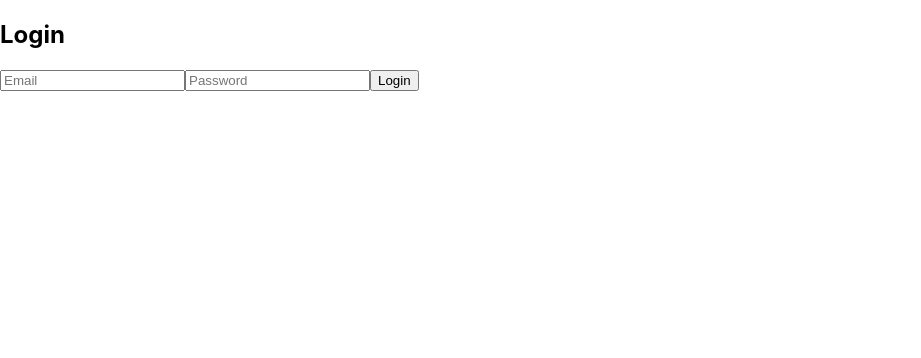
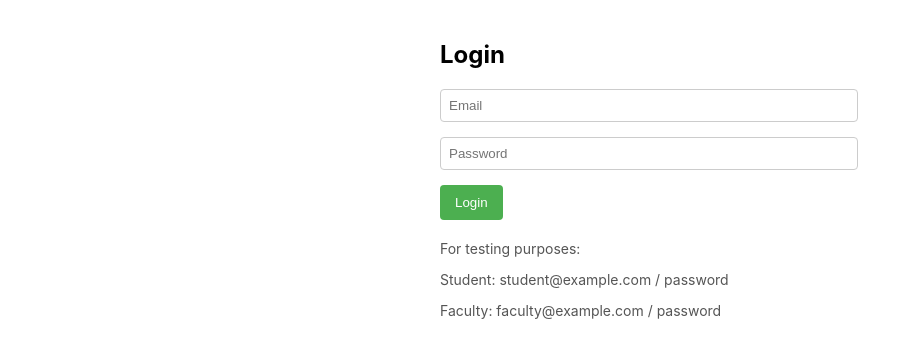
Before and after one commit to IceExconde/STDISCM-S14-Random-P3P4, a React (Create React App) app in the folder P4/frontend/: page / in a window 1280 px wide. Shown: the top 358 px of the page, without its empty margins (0-921 px from the left). Built offline with nearby package versions, Linux system fonts and the light colour scheme.

Commit message:
tried adding fixes (with backend)

```diff
--- a/P4/frontend/src/pages/Courses.js
+++ b/P4/frontend/src/pages/Courses.js
@@ -3,37 +3,94 @@ import Navigation from '../components/Navigation';
 
 function Courses() {
   const [courses, setCourses] = useState([]);
+  const [error, setError] = useState('');
+  const [loading, setLoading] = useState(true);
 
   useEffect(() => {
+    const fetchCourses = async () => {
+      try {
+        setLoading(true);
         const jwt = localStorage.getItem('jwt');
-    fetch('http://localhost:8081/view-courses', {
-      headers: { 'Authorization': `Bearer ${jwt}` }
-    })
-    .then(response => {
+
+        // Log the request details
+        console.log('Making request to:', 'http://localhost:8081/view-courses');
+        console.log('With auth header:', `Bearer ${jwt}`);
+
+        const response = await fetch('http://localhost:8081/view-courses', {
+          headers: {
+            'Authorization': `Bearer ${jwt}`,
+            'Accept': 'application/json'
+          }
+        });
+
+        // Log the response details
+        console.log('Response status:', response.status);
+        console.log('Response headers:', Object.fromEntries([...response.headers.entries()]));
+
         if (!response.ok) {
           throw new Error(`HTTP error! Status: ${response.status}`);
         }
-      return response.json();
-    })
-    .then(data => {
-      console.log('Courses response:', data);
+
+        const text = await response.text();
+        console.log('Response text:', text);
+
+        let data;
+        try {
+          data = JSON.parse(text);
+          console.log('Parsed data:', data);
+        } catch (e) {
+          console.error('JSON parse error:', e);
+          setError('Invalid response format from server');
+          return;
+        }
+
         if (data && data.data) {
           setCourses(data.data);
+        } else if (Array.isArray(data)) {
+          setCourses(data);
+        } else if (data && typeof data === 'object') {
+          // Try some common response patterns
+          const possibleArrays = ['courses', 'items', 'results', 'list'];
+          for (const key of possibleArrays) {
+            if (Array.isArray(data[key])) {
+              setCourses(data[key]);
+              break;
+            }
+          }
         } else {
           setCourses([]);
         }
-    })
-    .catch(err => {
+        setError('');
+      } catch (err) {
         console.error('Failed to load courses:', err);
-      alert('Failed to load courses: ' + err);
-    });
+        setError(`Failed to load courses: ${err.message}`);
+        setCourses([]);
+      } finally {
+        setLoading(false);
+      }
+    };
+
+    fetchCourses();
   }, []);
 
   return (
     <div>
       <Navigation />
       <h2>Available Courses</h2>
-      {courses.length > 0 ? (
+
+      {loading && <p>Loading courses...</p>}
+
+      {error && (
+        <div style={{ color: 'red', margin: '10px 0', padding: '10px', backgroundColor: '#ffeeee', borderRadius: '4px' }}>
+          {error}
+        </div>
+      )}
+
+      {!loading && !error && courses.length === 0 && (
+        <p>No courses available.</p>
+      )}
+
+      {courses.length > 0 && (
         <table style={{ width: '100%', borderCollapse: 'collapse' }}>
           <thead>
             <tr style={{ borderBottom: '1px solid #ddd', backgroundColor: '#f2f2f2' }}>
@@ -46,8 +103,8 @@ function Courses() {
             </tr>
           </thead>
           <tbody>
-            {courses.map(course => (
-              <tr key={course.id} style={{ borderBottom: '1px solid #ddd' }}>
+            {courses.map((course, index) => (
+              <tr key={course.id || index} style={{ borderBottom: '1px solid #ddd' }}>
                 <td style={{ padding: '10px' }}>{course.id}</td>
                 <td style={{ padding: '10px' }}>{course.course}</td>
                 <td style={{ padding: '10px' }}>{course.section}</td>
@@ -58,8 +115,6 @@ function Courses() {
             ))}
           </tbody>
         </table>
-      ) : (
-        <p>No courses available.</p>
       )}
     </div>
   );
--- a/P4/frontend/src/pages/Login.js
+++ b/P4/frontend/src/pages/Login.js
@@ -3,30 +3,57 @@ import React, { useState } from 'react';
 function Login() {
   const [email, setEmail] = useState('');
   const [password, setPassword] = useState('');
+  const [error, setError] = useState('');
+  const [loading, setLoading] = useState(false);
 
-  console.log('Rendering Login');
+  const handleLogin = async () => {
+    try {
+      setError('');
+      setLoading(true);
 
-  const handleLogin = () => {
       // API call to backend Auth service to get JWT
-    fetch('http://localhost:8080/api/auth/login', {
+      console.log('Attempting login to:', 'http://localhost:8080/api/auth/login');
+
+      const response = await fetch('http://localhost:8080/api/auth/login', {
         method: 'POST',
         body: JSON.stringify({ email, password }),
         headers: {
-        'Content-Type': 'application/json'
+          'Content-Type': 'application/json',
+          'Accept': 'application/json'
         }
-    })
-    .then(response => {
+      });
+
+      console.log('Response status:', response.status);
+      console.log('Response headers:', Object.fromEntries([...response.headers.entries()]));
+
       if (!response.ok) {
-        throw new Error(`HTTP error! Status: ${response.status}`);
+        const errorText = await response.text();
+        console.error('Login failed with status:', response.status, errorText);
+        throw new Error(`Login failed with status: ${response.status}. ${errorText}`);
       }
-      return response.json();
-    })
-    .then(data => {
-      console.log('Login response:', data);
+
+      const text = await response.text();
+      console.log('Response text:', text);
+
+      let data;
+      try {
+        data = JSON.parse(text);
+        console.log('Parsed login response:', data);
+      } catch (e) {
+        console.error('JSON parse error:', e);
+        throw new Error('Invalid response format from server');
+      }
+
+      if (!data.token) {
+        throw new Error('No token received from server');
+      }
+
       localStorage.setItem('jwt', data.token); // Save JWT in local storage
 
+      try {
         const payload = data.token.split('.')[1];
         const decodedPayload = JSON.parse(atob(payload));
+        console.log('Decoded JWT payload:', decodedPayload);
         const role = decodedPayload.role;
 
         localStorage.setItem('userRole', role); // Save role in local storage
@@ -37,29 +64,74 @@ function Login() {
         } else {
           window.location.href = '/courses';
         }
-    })
-    .catch(err => {
+      } catch (e) {
+        console.error('Error decoding JWT:', e);
+        throw new Error('Invalid token format');
+      }
+    } catch (err) {
       console.error('Login error:', err);
-      alert('Login failed: ' + err);
-    });
+      setError(err.message || 'Login failed');
+    } finally {
+      setLoading(false);
+    }
   };
 
   return (
-    <div>
+    <div style={{ maxWidth: '400px', margin: '0 auto', padding: '20px' }}>
       <h2>Login</h2>
+
+      {error && (
+        <div style={{
+          color: 'red',
+          margin: '10px 0',
+          padding: '10px',
+          backgroundColor: '#ffeeee',
+          borderRadius: '4px'
+        }}>
+          {error}
+        </div>
+      )}
+
+      <div style={{ marginBottom: '15px' }}>
         <input
           type="email"
           value={email}
           onChange={(e) => setEmail(e.target.value)}
           placeholder="Email"
+          style={{ width: '100%', padding: '8px', borderRadius: '4px', border: '1px solid #ccc' }}
         />
+      </div>
+
+      <div style={{ marginBottom: '15px' }}>
         <input
           type="password"
           value={password}
           onChange={(e) => setPassword(e.target.value)}
           placeholder="Password"
+          style={{ width: '100%', padding: '8px', borderRadius: '4px', border: '1px solid #ccc' }}
         />
-      <button onClick={handleLogin}>Login</button>
+      </div>
+
+      <button
+        onClick={handleLogin}
+        disabled={loading}
+        style={{
+          padding: '10px 15px',
+          backgroundColor: loading ? '#cccccc' : '#4CAF50',
+          color: 'white',
+          border: 'none',
+          borderRadius: '4px',
+          cursor: loading ? 'not-allowed' : 'pointer'
+        }}
+      >
+        {loading ? 'Logging in...' : 'Login'}
+      </button>
+
+      <div style={{ marginTop: '20px', fontSize: '14px', color: '#555' }}>
+        <p>For testing purposes:</p>
+        <p>Student: student@example.com / password</p>
+        <p>Faculty: faculty@example.com / password</p>
+      </div>
     </div>
   );
 }
```
Also changed, not shown: 2 other files (tests, documents, lock files or other folders). Lines whose indentation alone changed are shown as unchanged.
